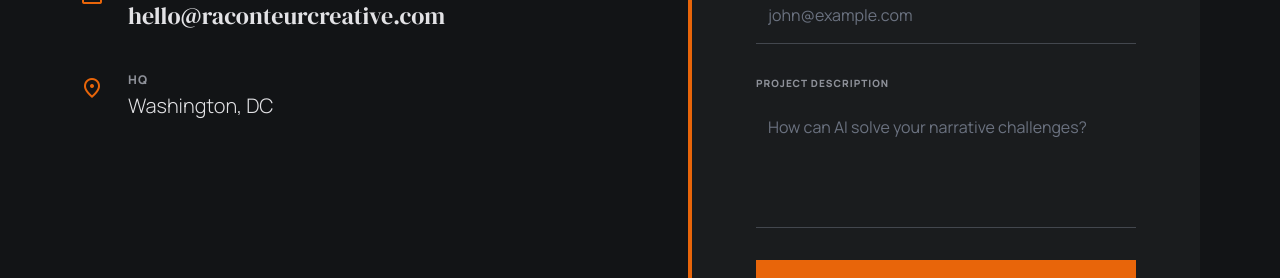
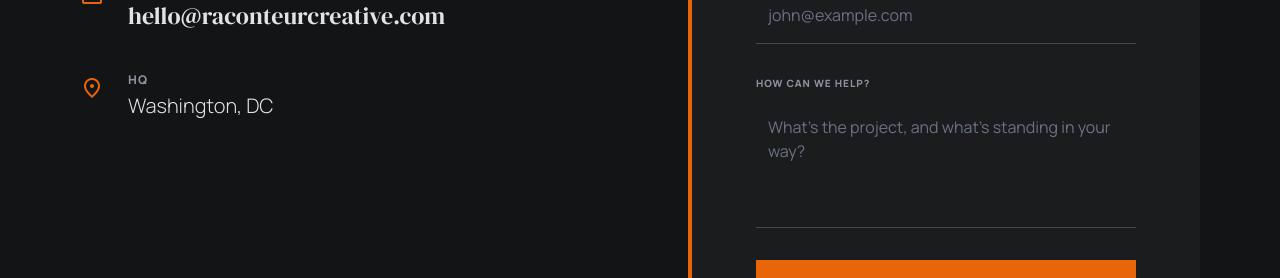
Before and after one commit to Raconteur-Creative/rc-site-redesign, a SvelteKit app: page / in a window 1280 px wide. Shown: the part 6190-6468 px from the top of the page. Built offline with nearby package versions, Linux system fonts and the light colour scheme.

Commit message:
Update contact form label and placeholder to be more conversational

```diff
--- a/src/routes/+page.svelte
+++ b/src/routes/+page.svelte
@@ -597,8 +597,8 @@
 						<input name="email" class="bg-transparent border-0 border-b border-outline-variant focus:ring-0 focus:border-secondary transition-colors py-4 text-on-surface" placeholder="john@example.com" type="email" required />
 					</div>
 					<div class="flex flex-col gap-2">
-						<label class="text-[10px] uppercase font-bold tracking-widest text-outline">Project Description</label>
-						<textarea name="message" class="bg-transparent border-0 border-b border-outline-variant focus:ring-0 focus:border-secondary transition-colors py-4 text-on-surface resize-none" placeholder="How can AI solve your narrative challenges?" rows="4" required></textarea>
+						<label class="text-[10px] uppercase font-bold tracking-widest text-outline">How can we help?</label>
+						<textarea name="message" class="bg-transparent border-0 border-b border-outline-variant focus:ring-0 focus:border-secondary transition-colors py-4 text-on-surface resize-none" placeholder="What's the project, and what's standing in your way?" rows="4" required></textarea>
 					</div>
 					{#if formSubmitted}
 						<div class="w-full bg-primary/20 border border-primary/30 text-primary py-8 px-6 text-center">
```
